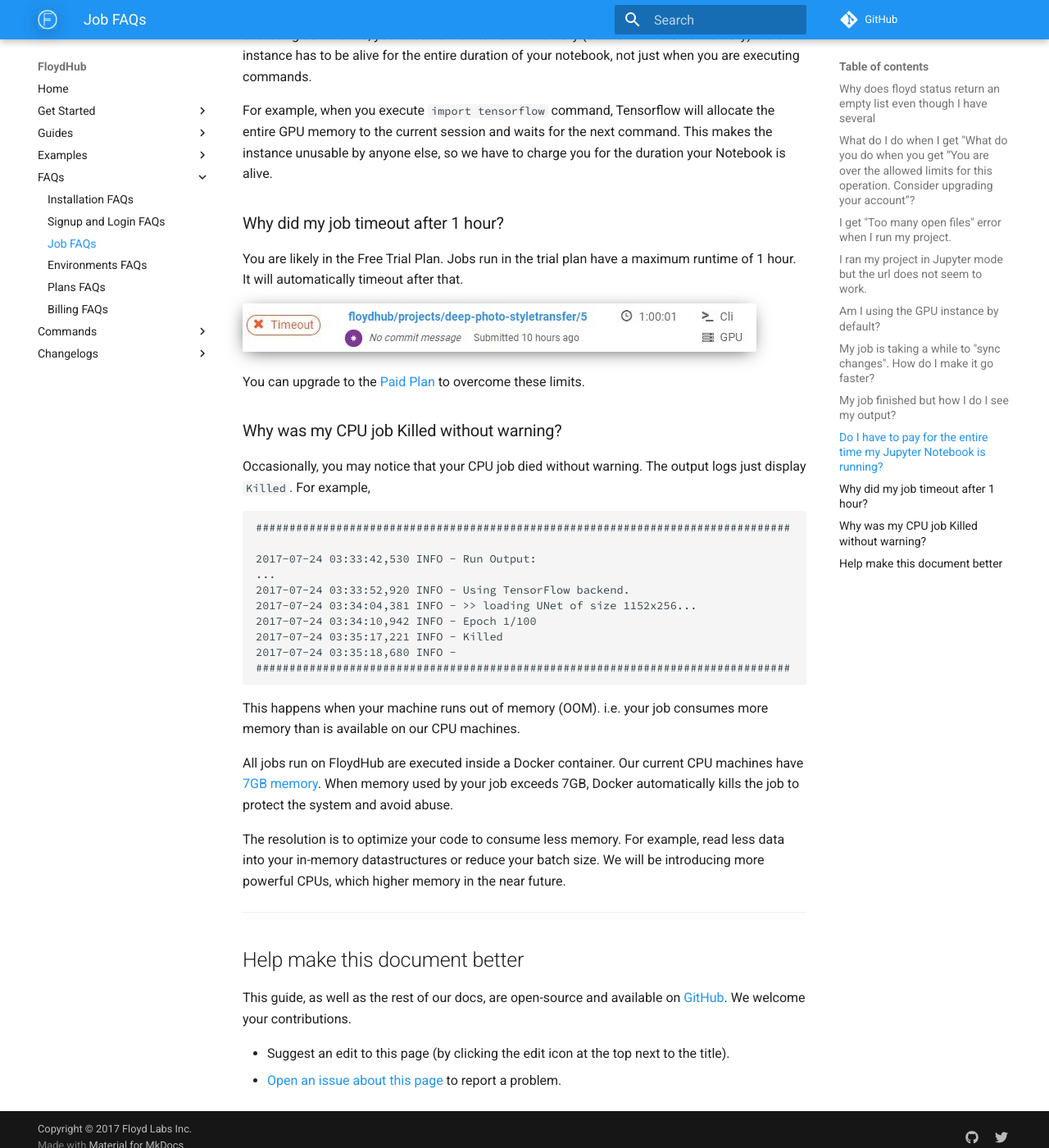
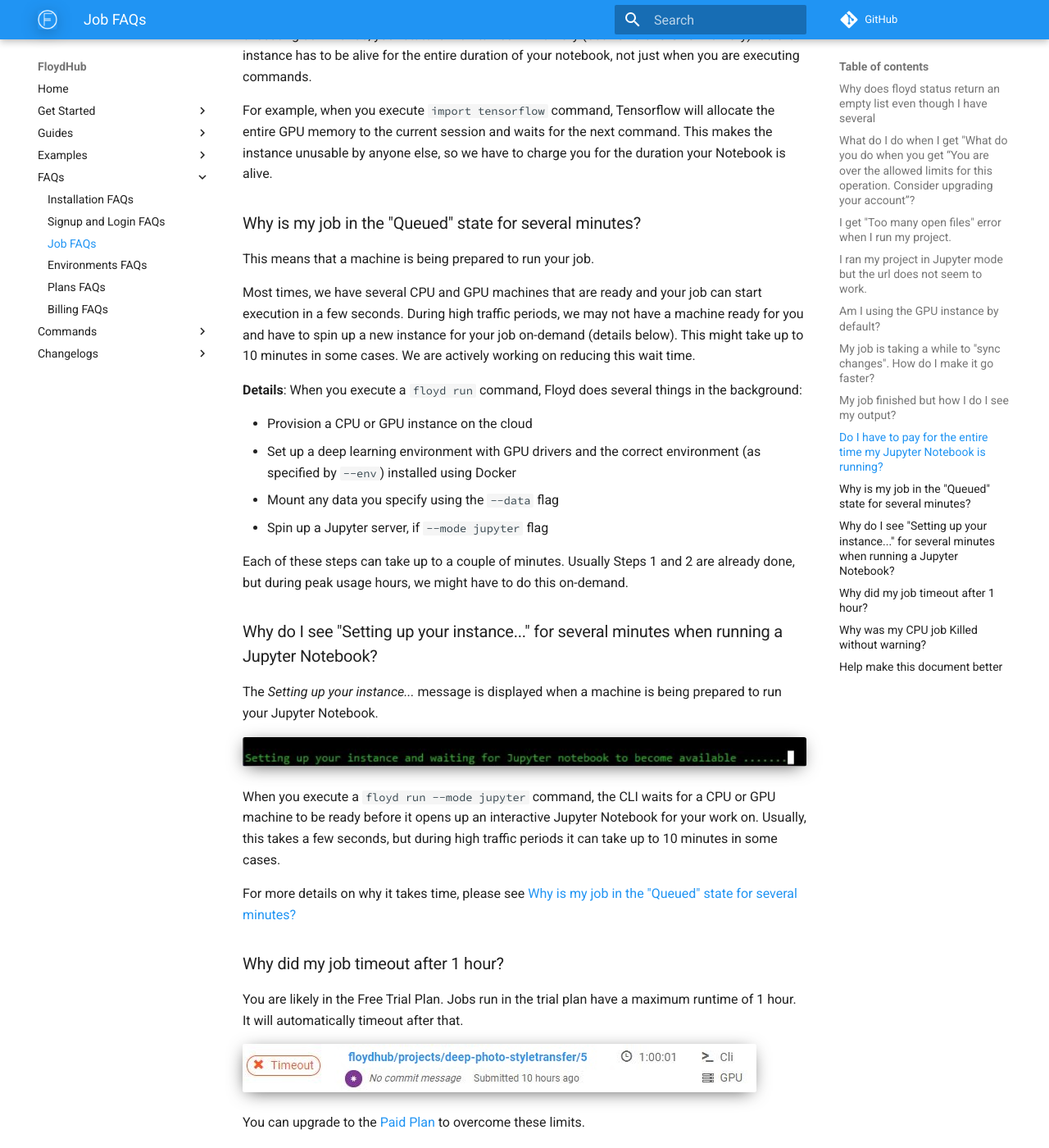
Before and after one commit to floydhub/floyd-docs, an MkDocs documentation site: the page built from docs/faqs/job.md, in a window 1280 px wide and 1400 px high, scrolled down 1719 px. Shown: the whole window at 82% size. Built offline with MkDocs 1.6.1 and Material for MkDocs 9.7.7, drawn with Linux system fonts in a browser that asks for light colours; comment, search, counter and statistics services are not loaded; old or Windows-style settings are respelled for this version of MkDocs.

Commit message:
Long time in queued state FAQ

```diff
--- a/docs/faqs/job.md
+++ b/docs/faqs/job.md
@@ -72,6 +72,32 @@
 command, Tensorflow will allocate the entire GPU memory to the current session and waits for the next command. This makes the instance unusable by anyone else, so we have to charge you for the duration your Notebook is alive.
 
 
+### Why is my job in the "Queued" state for several minutes?
+
+This means that a machine is being prepared to run your job.
+
+Most times, we have several CPU and GPU machines that are ready and your job can start execution in a few seconds. During high traffic periods, we may not have a machine ready for you and have to spin up a new instance for your job on-demand (details below). This might take up to 10 minutes in some cases. We are actively working on reducing this wait time.
+
+**Details**: When you execute a `floyd run` command, Floyd does several things in the background:
+
+- Provision a CPU or GPU instance on the cloud
+- Set up a deep learning environment with GPU drivers and the correct environment (as specified by `--env`) installed using Docker
+- Mount any data you specify using the `--data` flag
+- Spin up a Jupyter server, if `--mode jupyter` flag
+
+Each of these steps can take up to a couple of minutes. Usually Steps 1 and 2 are already done, but during peak usage hours, we might have to do this on-demand.
+
+
+### Why do I see "Setting up your instance..." for several minutes when running a Jupyter Notebook?
+
+The *Setting up your instance...* message is displayed when a machine is being prepared to run your Jupyter Notebook.
+
+![1HourTimeout](../img/SettingUpInstance.jpg)
+
+When you execute a `floyd run --mode jupyter` command, the CLI waits for a CPU or GPU machine to be ready before it opens up an interactive Jupyter Notebook for your work on. Usually, this takes a few seconds, but during high traffic periods it can take up to 10 minutes in some cases.
+
+For more details on why it takes time, please see [Why is my job in the "Queued" state for several minutes?](#why-is-my-job-in-the-queued-state-for-several-minutes)
+
 ### Why did my job timeout after 1 hour?
 
 You are likely in the Free Trial Plan. Jobs run in the trial plan have a maximum runtime of 1 hour. It will automatically timeout after that.
```
Also changed, not shown: docs/img/SettingUpInstance.jpg (added).
